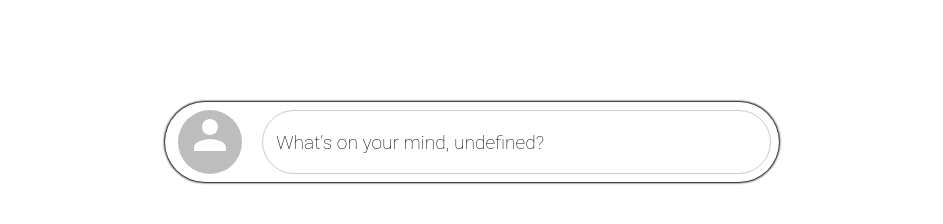
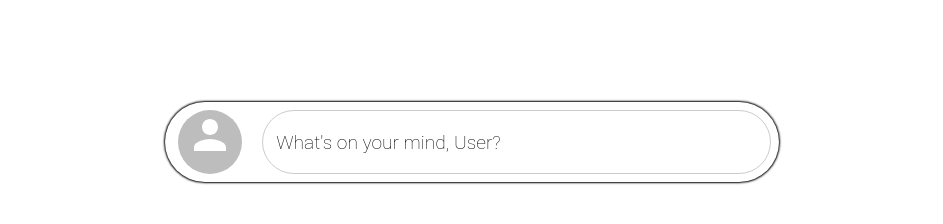
Before and after one commit to ShaheerShahzadOfficial/SocialAppFrontend, a React (Create React App) app: page / in a window 1280 px wide. Shown: the top 224 px of the page, without its empty margins (168-1111 px from the left). Built offline with nearby package versions, Linux system fonts and the light colour scheme; no server answers.

Commit message:
Name Update

```diff
--- a/public/index.html
+++ b/public/index.html
@@ -2,16 +2,16 @@
 <html lang="en">
   <head>
     <meta charset="utf-8" />
-    <link rel="icon" href="%PUBLIC_URL%/favicon.ico" />
+    <link rel="icon" href="%PUBLIC_URL%/StarPoint.png" />
     <meta name="viewport" content="width=device-width, initial-scale=1" />
     <meta name="theme-color" content="#000000" />
     <meta
       name="description"
       content="Web site created by ShaheerShahzad"
     />
-    <link rel="apple-touch-icon" href="%PUBLIC_URL%/logo192.png" />
+    <link rel="apple-touch-icon" href="%PUBLIC_URL%/StarPoint.png" />
     <link rel="manifest" href="%PUBLIC_URL%/manifest.json" />
-    <title>Social App</title>
+    <title>StarPoint</title>
   </head>
   <body>
     <noscript></noscript>
--- a/src/Redux/Constant.js
+++ b/src/Redux/Constant.js
@@ -49,7 +49,7 @@ export const DELETE_PROFILE_FAIL = 'DELETE_PROFILE_FAIL'
 export const CREATE_POST_REQUEST = 'CREATE_POST_REQUEST'
 export const CREATE_POST_SUCCESS = 'CREATE_POST_SUCCESS'
 export const CREATE_POST_FAIL = 'CREATE_POST_FAIL'
-
+export const CREATE_POST_RESET = "CREATE_POST_RESET"
 export const UPDATE_POST_REQUEST = 'UPDATE_POST_REQUEST'
 export const UPDATE_POST_SUCCESS = 'UPDATE_POST_SUCCESS'
 export const UPDATE_POST_FAIL = 'UPDATE_POST_FAIL'
--- a/src/Redux/Reducers/PostReducer.js
+++ b/src/Redux/Reducers/PostReducer.js
@@ -4,6 +4,7 @@ import {
   COMMENT_ON_POST_SUCCESS,
   CREATE_POST_FAIL,
   CREATE_POST_REQUEST,
+  CREATE_POST_RESET,
   CREATE_POST_SUCCESS,
   DELETE_COMMENT_POST_FAIL,
   DELETE_COMMENT_POST_REQUEST,
@@ -52,6 +53,10 @@ export function PostReducer(state = initialState, actions) {
         loading: false,
         success: true,
       }
+      case  CREATE_POST_RESET:
+        return{
+          success: false,
+        }
     case UPDATE_POST_SUCCESS:
       return {
         loading: false,
--- a/src/component/Home/Home.js
+++ b/src/component/Home/Home.js
@@ -1,5 +1,5 @@
 import './home.css'
-import React, { useState } from 'react'
+import React, { useEffect, useState } from 'react'
 // import Alert from '@mui/material/Alert';
 import TextSnippetSharpIcon from '@mui/icons-material/TextSnippetSharp'
 import { Avatar, Box, Button, Modal, Typography } from '@mui/material'
@@ -9,6 +9,9 @@ import PhotoLibraryIcon from '@mui/icons-material/PhotoLibrary'
 import VideocamIcon from '@mui/icons-material/Videocam';
 import { CreatePost } from '../../Redux/Actions/Post'
 import {useDispatch, useSelector} from "react-redux"
+import swal from "sweetalert"
+import { LoadUser } from '../../Redux/Actions/Auth'
+import { CREATE_POST_RESET } from '../../Redux/Constant'
 const Home = () => {
   const [Open, setOpen] = useState(false)
 const [avatar, setAvatar] = useState("")
@@ -19,7 +22,7 @@ const [caption, setCaption] = useState("")
 
 const dispatch = useDispatch()
 const { isAuthenticated, loading, user } = useSelector((state) => state?.Auth)
-
+const {success} = useSelector(state => state.post)
   const style = {
     position: 'absolute',
     top: '50%',
@@ -31,6 +34,20 @@ const { isAuthenticated, loading, user } = useSelector((state) => state?.Auth)
     boxShadow: 24,
     p: 3,
   }
+
+useEffect(() => {
+if (success === true) {
+  swal({text:"Post Has been Created",icon:"success"})
+  setOpen(false)
+  setAvatar("")
+  setCaption("")
+  dispatch({
+    type:CREATE_POST_RESET
+  })
+  dispatch(LoadUser())
+}
+}, [dispatch, success])
+
 
   const post = [
     {
@@ -69,7 +86,6 @@ const { isAuthenticated, loading, user } = useSelector((state) => state?.Auth)
   }
 
 const sharePost = ()=>{
-  alert(Filetype)
 dispatch(CreatePost(caption,avatar,Filetype))
 }
 
@@ -90,7 +106,7 @@ dispatch(CreatePost(caption,avatar,Filetype))
             zIndex: 1,
           }}
         />
-        <button onClick={handleOpen}>{`What's on your mind, ${user?.name}?`}</button>
+        <button onClick={handleOpen}>{`What's on your mind, ${user?user?.name:"User"}?`}</button>
 
         <Modal
           open={Open}
@@ -102,7 +118,7 @@ dispatch(CreatePost(caption,avatar,Filetype))
             <h2>Create Post</h2>
             <hr />
             <textarea
-              placeholder={`What's on your mind, ${user?.name}?`}
+              placeholder={`What's on your mind, ${user?user?.name:"User"}?`}
               style={{ resize: 'none' }}
               className="PostContent"
               value={caption}
--- a/src/component/Home/home.css
+++ b/src/component/Home/home.css
@@ -120,7 +120,7 @@ border: 1px solid black;
 .postBody > p{
   text-align: start;
   font-family: "Roboto";
-  font-size: 1.5vmax;
+  font-size: 1.2rem;
   width: 89%;
   /* padding: .5vmax; */
   margin: auto;
--- a/src/component/Register/register.css
+++ b/src/component/Register/register.css
@@ -1,5 +1,5 @@
 .register{
-    background: rgb(12,235,235);
+    background: #0cebeb;
     background: linear-gradient(90deg, rgba(12,235,235,1) 0%, rgba(32,227,178,1) 50%, rgba(41,255,198,1) 100%);
     display: flex;
     align-items: center;
--- a/src/component/UserProfile/UserProfile.js
+++ b/src/component/UserProfile/UserProfile.js
@@ -26,38 +26,38 @@ const UserProfile = () => {
 
   }, [dispatch, isAuthenticated, navigate])
 
-  const posts = [
-    {
-      ownerIcon:
-        'https://encrypted-tbn0.gstatic.com/images?q=tbn:ANd9GcSQTu5KbCBza-W8QilheYFFRNax0xbNnp13kTqmg_KE8w&s',
-      caption: 'Forever Fashion',
-      img:
-        'https://www.theforeverfashion.com/static/media/Forever%20fashion.7a9ede9238e3d626b005.png',
-      name: 'Shaheer',
-      Likes: 2,
-      Comments: 4,
-    },
-    {
-      ownerIcon:
-        'https://encrypted-tbn0.gstatic.com/images?q=tbn:ANd9GcSQTu5KbCBza-W8QilheYFFRNax0xbNnp13kTqmg_KE8w&s',
-      caption: 'Vector Icons',
-      img:
-        'https://media.istockphoto.com/photos/mountain-landscape-picture-id517188688?b=1&k=20&m=517188688&s=612x612&w=0&h=x8h70-SXuizg3dcqN4oVe9idppdt8FUVeBFemfaMU7w=',
-      name: 'Shaheer',
-      Likes: 10,
-      Comments: 4,
-    },
-    {
-      ownerIcon:
-        'https://encrypted-tbn0.gstatic.com/images?q=tbn:ANd9GcSQTu5KbCBza-W8QilheYFFRNax0xbNnp13kTqmg_KE8w&s',
-      caption: 'Forever Fashion',
-      video:
-        'https://res.cloudinary.com/shaheerdev/video/upload/v1665423508/SocialApp/project_bnhkq2.mp4',
-      name: 'Shaheer',
-      Likes: 2,
-      Comments: 4,
-    },
-  ]
+  // const posts = [
+  //   {
+  //     ownerIcon:
+  //       'https://encrypted-tbn0.gstatic.com/images?q=tbn:ANd9GcSQTu5KbCBza-W8QilheYFFRNax0xbNnp13kTqmg_KE8w&s',
+  //     caption: 'Forever Fashion',
+  //     img:
+  //       'https://www.theforeverfashion.com/static/media/Forever%20fashion.7a9ede9238e3d626b005.png',
+  //     name: 'Shaheer',
+  //     Likes: 2,
+  //     Comments: 4,
+  //   },
+  //   {
+  //     ownerIcon:
+  //       'https://encrypted-tbn0.gstatic.com/images?q=tbn:ANd9GcSQTu5KbCBza-W8QilheYFFRNax0xbNnp13kTqmg_KE8w&s',
+  //     caption: 'Vector Icons',
+  //     img:
+  //       'https://media.istockphoto.com/photos/mountain-landscape-picture-id517188688?b=1&k=20&m=517188688&s=612x612&w=0&h=x8h70-SXuizg3dcqN4oVe9idppdt8FUVeBFemfaMU7w=',
+  //     name: 'Shaheer',
+  //     Likes: 10,
+  //     Comments: 4,
+  //   },
+  //   {
+  //     ownerIcon:
+  //       'https://encrypted-tbn0.gstatic.com/images?q=tbn:ANd9GcSQTu5KbCBza-W8QilheYFFRNax0xbNnp13kTqmg_KE8w&s',
+  //     caption: 'Forever Fashion',
+  //     video:
+  //       'https://res.cloudinary.com/shaheerdev/video/upload/v1665423508/SocialApp/project_bnhkq2.mp4',
+  //     name: 'Shaheer',
+  //     Likes: 2,
+  //     Comments: 4,
+  //   },
+  // ]
 
   const deleteProfile = () => {
     dispatch(DeleteProfile())
--- a/src/component/Video/Video.js
+++ b/src/component/Video/Video.js
@@ -12,7 +12,7 @@ const Video = () => {
         'https://encrypted-tbn0.gstatic.com/images?q=tbn:ANd9GcSQTu5KbCBza-W8QilheYFFRNax0xbNnp13kTqmg_KE8w&s',
       caption: 'Forever Fashion',
       video:
-        'https://res.cloudinary.com/shaheerdev/video/upload/v1665423508/SocialApp/project_bnhkq2.mp4',
+        'https://res.cloudinary.com/shaheerdev/video/upload/v1666192068/SocialApp/project_i55fus.mp4',
       name: 'Shaheer',
       Likes: 2,
       Comments: 4,
@@ -22,7 +22,7 @@ const Video = () => {
         'https://encrypted-tbn0.gstatic.com/images?q=tbn:ANd9GcSQTu5KbCBza-W8QilheYFFRNax0xbNnp13kTqmg_KE8w&s',
       caption: 'Vector Icons',
       video:
-        'https://res.cloudinary.com/shaheerdev/video/upload/v1665423508/SocialApp/project_bnhkq2.mp4',
+        'https://res.cloudinary.com/shaheerdev/video/upload/v1666192068/SocialApp/project_i55fus.mp4',
       name: 'Shaheer',
       Likes: 10,
       Comments: 4,
```
Also changed, not shown: public/StarPoint.png (added), public/manifest.json, src/Redux/Actions/Post.js (line endings or trailing spaces).
